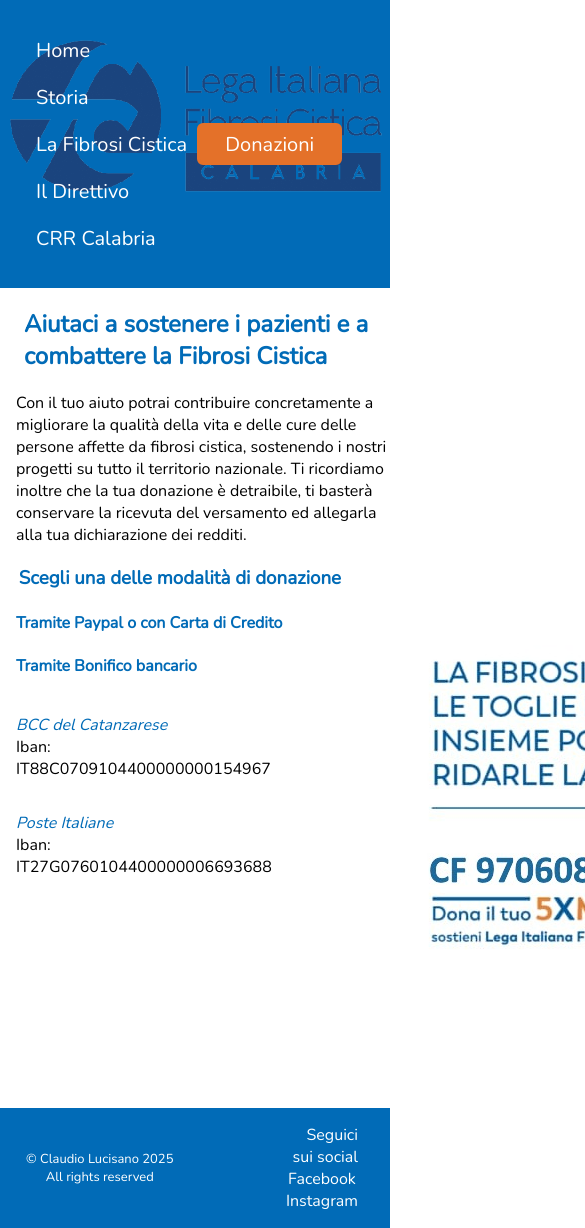
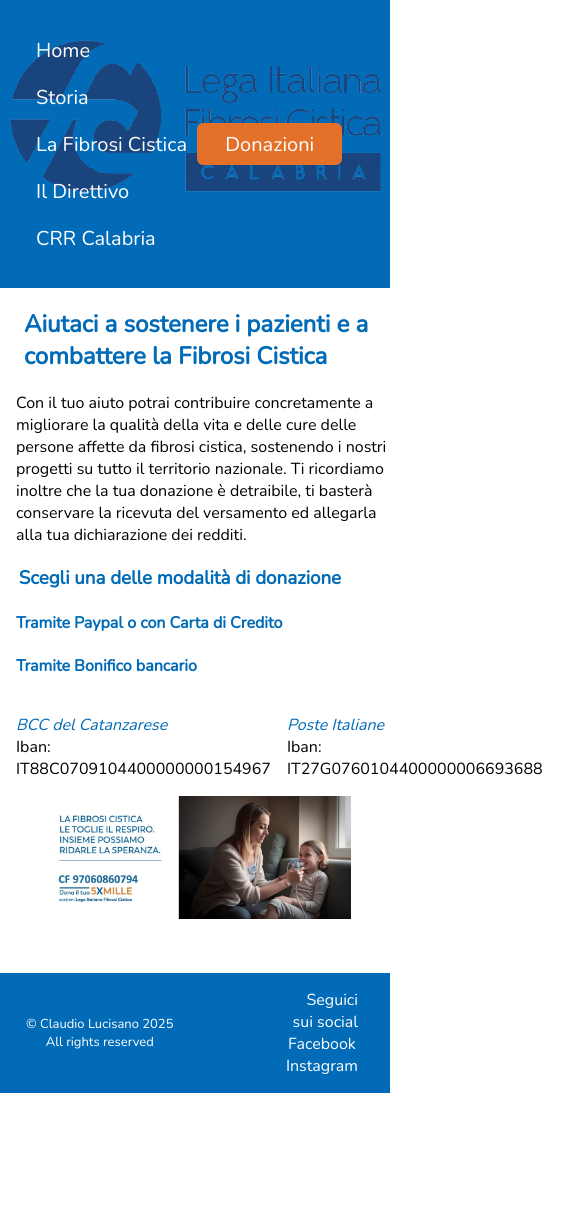
Before and after one commit to Claudiocli/FibrosiCisticaCalabria.it, a Vue app: page /donation in a window 390 px wide. Shown: the top 1228 px of the page, 585 px wide, since content can reach past the window. After the commit the page ends 1093 px from the top, so only its background shows below. Built offline with nearby package versions, Linux system fonts and the light colour scheme.

Commit message:
Visual fixes

```diff
--- a/src/views/CRRCView.vue
+++ b/src/views/CRRCView.vue
@@ -72,6 +72,7 @@
       align-items: center;
       gap: 0;
       height: calc(100vh - var(--footer-height, 20.1vh));
+      padding-top: 54vh;
     }
     #map  {
       position: relative;
@@ -87,6 +88,7 @@
     .box  {
       height: auto;
       justify-content: flex-end;
+      padding-top: revert;
     }
 		#map  {
       position: relative;
--- a/src/views/DonationView.vue
+++ b/src/views/DonationView.vue
@@ -116,5 +116,21 @@
     .container  {
       min-height: calc(100vh - var(--footer-height, 21.2vh));
     }
+    .bonifici-container {
+      flex-direction: column;
+    }
+    .bonifici {
+      display: flex;
+      justify-content: space-evenly;
+    }
+    .cpm  {
+      top: revert;
+      right: revert;
+      align-self: center;
+      max-width: revert;
+      > img {
+        max-width: 80vw;
+      }
+    }
   }
   </style>
--- a/src/views/InfoView.vue
+++ b/src/views/InfoView.vue
@@ -122,9 +122,4 @@
   em {
     color: #016bb7;
   }
-  @media (max-width: 768px) {
-    .container  {
-      height: calc(100vh - var(--footer-height, 21.6vh));
-    }
-  }
   </style>
```
